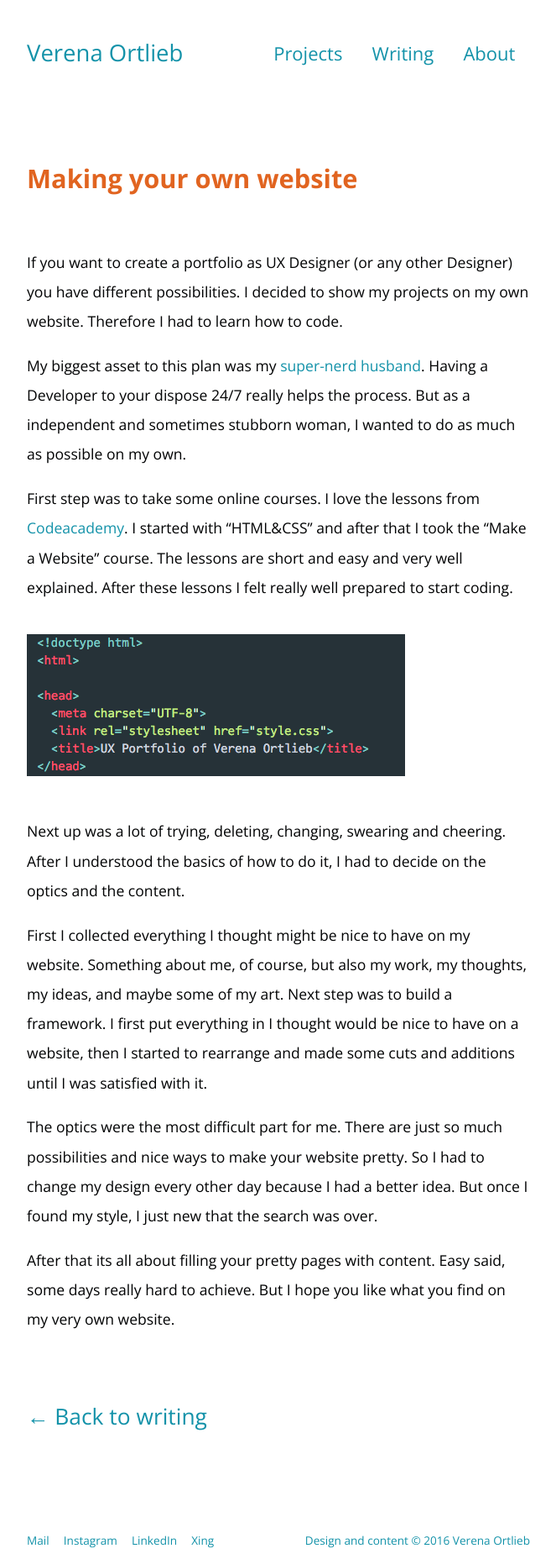
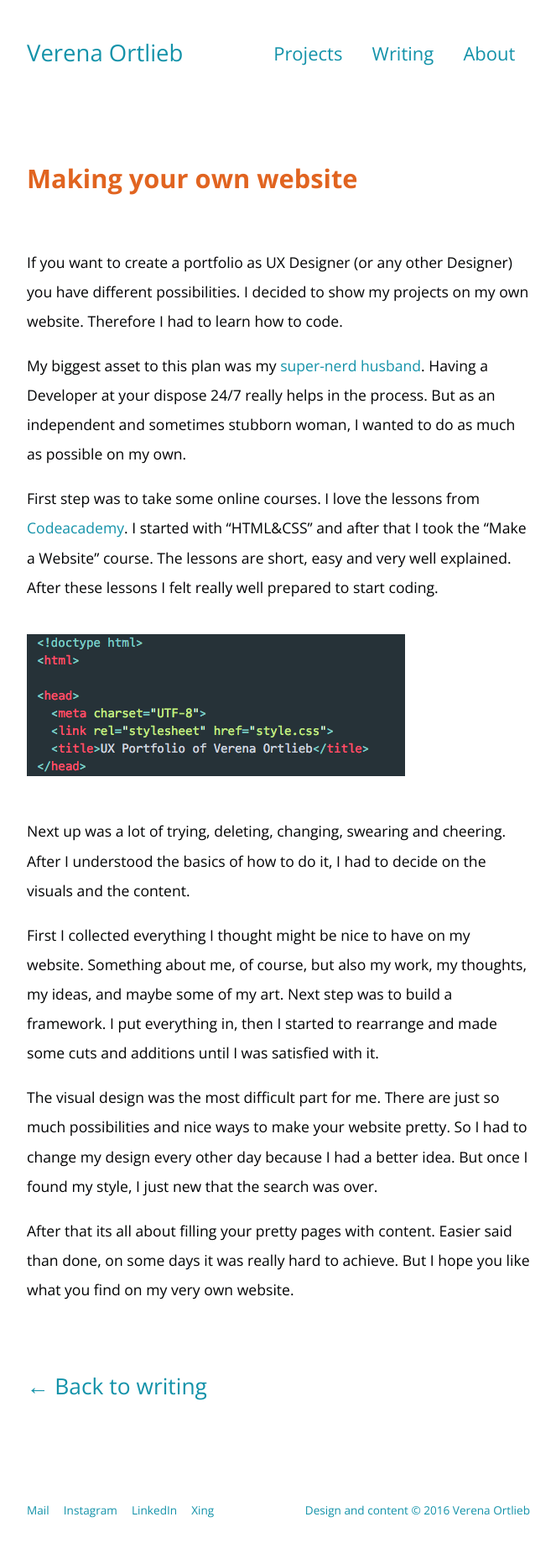
Before and after one commit to Verena-von-O/verena-von-o.github.io, a Jekyll site: the page built from _posts/2015-10-09-making-own-website.md, in a window 1280 px wide. Shown: the whole page at 84% size, without its empty margins (308-971 px from the left). Built offline with Jekyll 4.4.1, drawn with Linux system fonts in a browser that asks for light colours; after the commit the page ends 1821 px from its top, so only the background shows below that.

Commit message:
Changes in Writing

```diff
--- a/_posts/2015-10-09-making-own-website.md
+++ b/_posts/2015-10-09-making-own-website.md
@@ -7,16 +7,16 @@ permalink: own-website
 
 If you want to create a portfolio as UX Designer (or any other Designer) you have different possibilities. I decided to show my projects on my own website. Therefore I had to learn how to code.
 
-My biggest asset to this plan was my [super-nerd husband](http://www.florianbuerger.com){:target="_blank"}{:rel="nofollow"}. Having a Developer to your dispose 24/7 really helps the process. But as a independent and sometimes stubborn woman, I wanted to do as much as possible on my own.
+My biggest asset to this plan was my [super-nerd husband](http://www.florianbuerger.com){:target="_blank"}{:rel="nofollow"}. Having a Developer at your dispose 24/7 really helps in the process. But as an independent and sometimes stubborn woman, I wanted to do as much as possible on my own.
 
-First step was to take some online courses. I love the lessons from [Codeacademy](https://www.codecademy.com){:target="_blank"}{:rel="nofollow"}. I started with  "HTML&CSS"  and after that I took the "Make a Website" course. The lessons are short and easy and very well explained. After these lessons I felt really well prepared to start coding.
+First step was to take some online courses. I love the lessons from [Codeacademy](https://www.codecademy.com){:target="_blank"}{:rel="nofollow"}. I started with  "HTML&CSS"  and after that I took the "Make a Website" course. The lessons are short, easy and very well explained. After these lessons I felt really well prepared to start coding.
 
 ![Learn Code](/img/Picture_Learn Code.jpg "Learn Code")
 
-Next up was a lot of trying, deleting, changing, swearing and cheering. After I understood the basics of how to do it, I had to decide on the optics and the content.
+Next up was a lot of trying, deleting, changing, swearing and cheering. After I understood the basics of how to do it, I had to decide on the visuals and the content.
 
-First I collected everything I thought might be nice to have on my website. Something about me, of course, but also my work, my thoughts, my ideas, and maybe some of my art. Next step was to build a framework. I first put everything in I thought would be nice to have on a website, then I started to rearrange and made some cuts and additions until I was satisfied with it.
+First I collected everything I thought might be nice to have on my website. Something about me, of course, but also my work, my thoughts, my ideas, and maybe some of my art. Next step was to build a framework. I put everything in, then I started to rearrange and made some cuts and additions until I was satisfied with it.
 
-The optics were the most difficult part for me. There are just so much possibilities and nice ways to make your website pretty. So I had to change my design every other day because I had a better idea. But once I found my style, I just new that the search was over.
+The visual design was the most difficult part for me. There are just so much possibilities and nice ways to make your website pretty. So I had to change my design every other day because I had a better idea. But once I found my style, I just new that the search was over.
 
-After that its all about filling your pretty pages with content. Easy said, some days really hard to achieve. But I hope you like what you find on my very own website.
+After that its all about filling your pretty pages with content. Easier said than done, on some days it was really hard to achieve. But I hope you like what you find on my very own website.
```
Also changed, not shown: _posts/2015-02-10-neurodesign.md (+3 -3 lines), _posts/2015-10-02-difference-architecture-mobile.md (+1 -1 lines), _posts/2015-12-12-ux-reading-list.md (+1 -1 lines).
